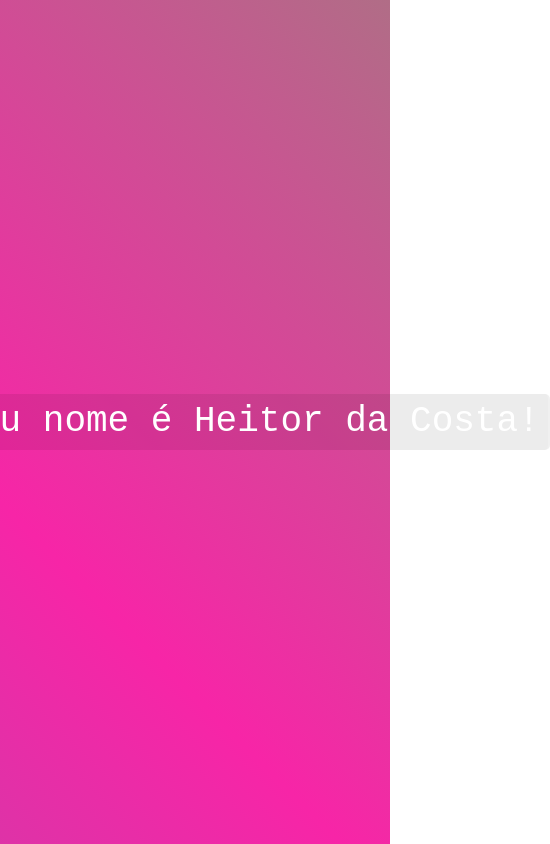
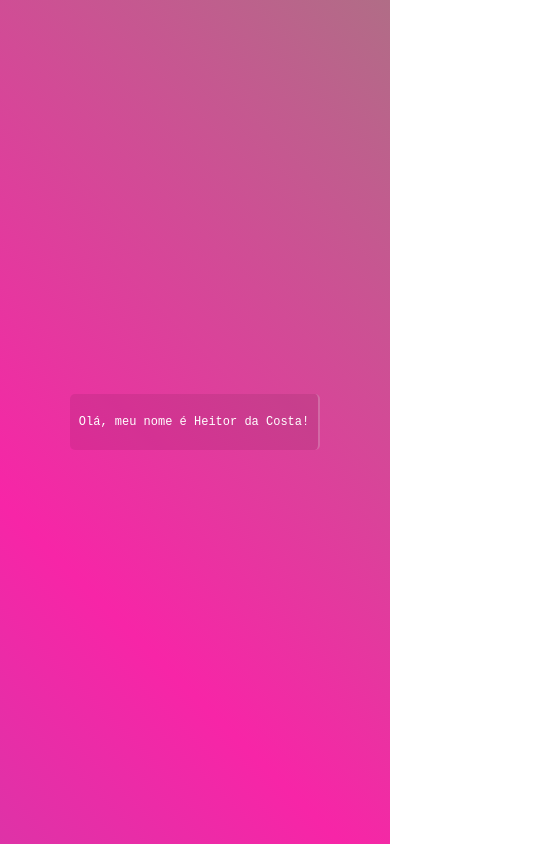
Before and after one commit to hektho/hektho-github.io, a React (Create React App) app in the folder portfolio-web/: page / in a window 390 px wide. Shown: the whole page, 550 px wide, since content can reach past the window. Built offline with nearby package versions, Linux system fonts and the light colour scheme.

Commit message:
adicionando responsividade a tela inicial

```diff
--- a/portfolio-web/src/paginas/Inicio.css
+++ b/portfolio-web/src/paginas/Inicio.css
@@ -20,6 +20,7 @@
 
 
 .greetings {
+    width: 710px;
     border-radius: 5px;
     background-color: rgba(0, 0, 0, 0.075);
     position: absolute;
@@ -54,9 +55,6 @@
     from {
         width: 0;
     }
-    to {
-        width: 710px;
-    }
 }
 
 @keyframes buttonAnimation {
@@ -78,3 +76,31 @@
         visibility: visible;
     }
 }
+
+@media screen and (max-width: 768px) {
+    .greetings {
+        font-size: 20px;
+        width: 400px;
+        border-radius: 5px;
+        background-color: rgba(0, 0, 0, 0.075);
+        text-align: center;
+        white-space: nowrap;
+        overflow: hidden;
+        border-right: rgb(255, 255, 255) 2px solid;
+        animation: blinkCursor 1s infinite normal, textAnimation 5s steps(40) normal;
+    }
+}
+
+@media screen and (max-width: 422px) {
+    .greetings {
+        font-size: 12px;
+        width: 250px;
+        border-radius: 5px;
+        background-color: rgba(0, 0, 0, 0.075);
+        text-align: center;
+        white-space: nowrap;
+        overflow: clip;
+        border-right: rgb(255, 255, 255) 2px solid;
+        animation: blinkCursor 1s infinite normal, textAnimation 5s steps(40) normal;
+    }
+}
```
